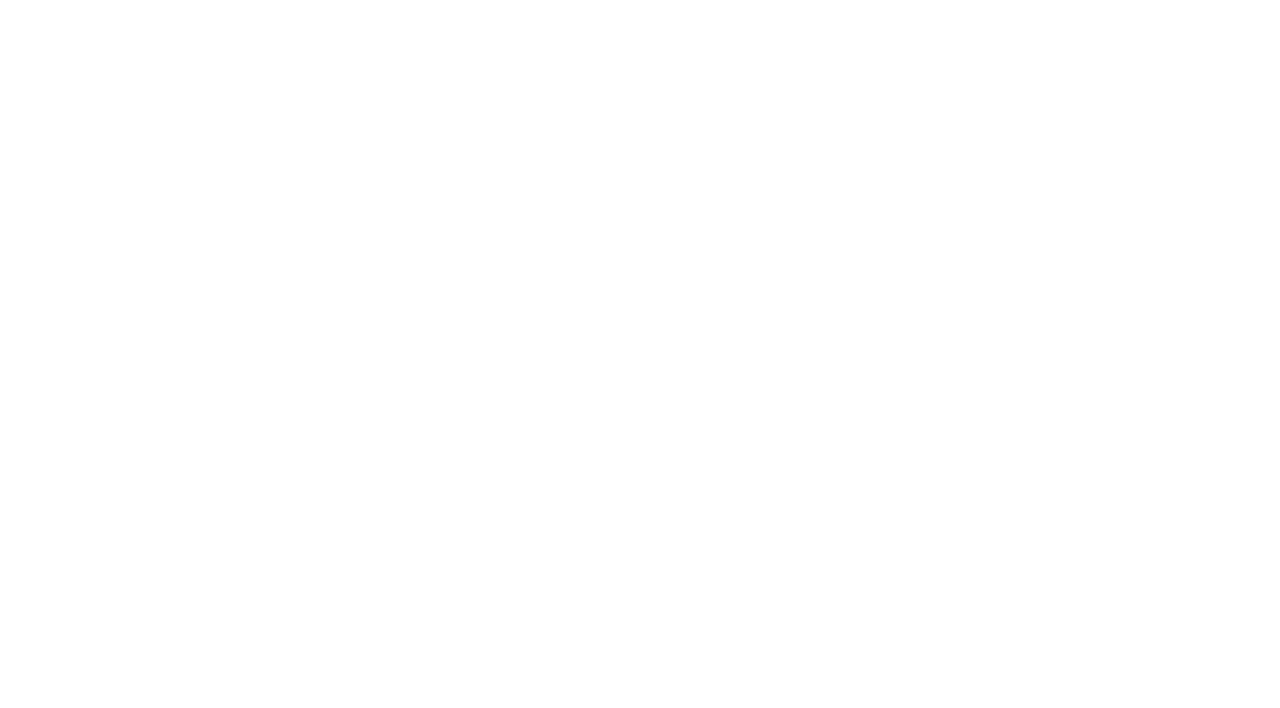
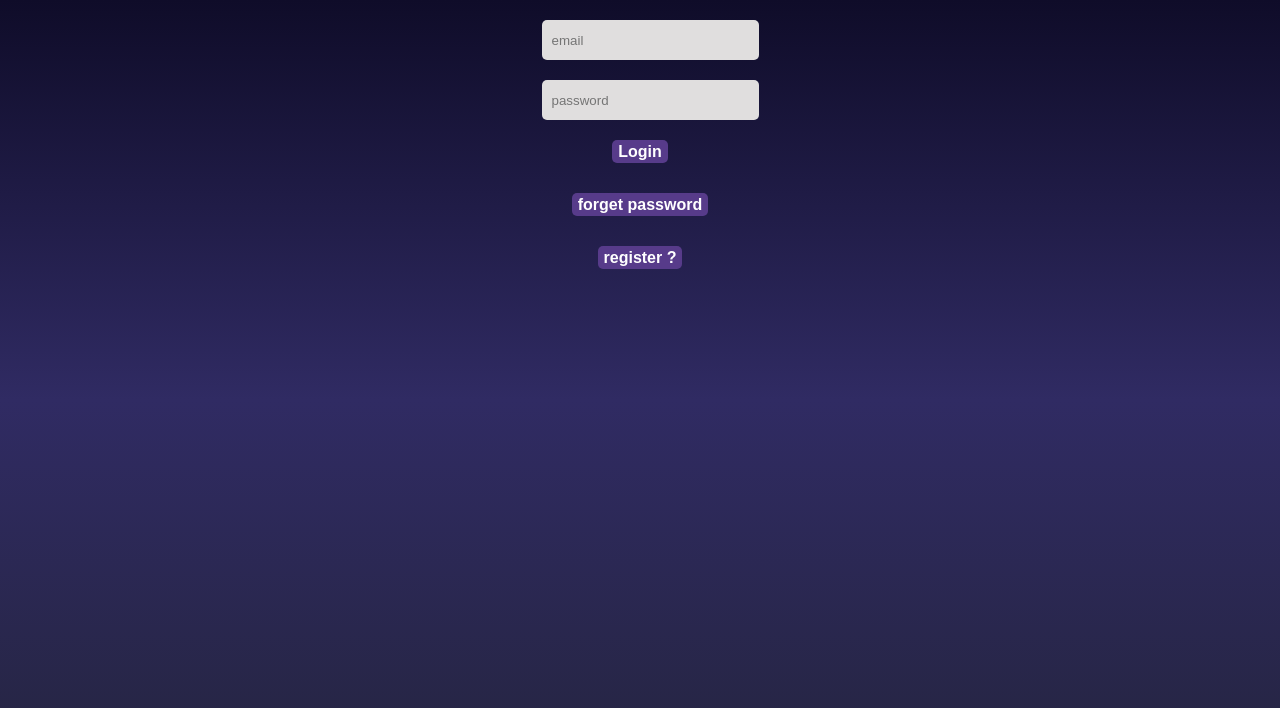
Before and after one commit to oridavidi100/football-events, a React (Create React App) app in the folder client/: page / in a window 1280 px wide. Before the commit this address had no page. Shown: the top 708 px of the page. Built offline with nearby package versions, Linux system fonts and the light colour scheme.

Commit message:
login design and funciunallty

```diff
--- a/client/src/components/Login.tsx
+++ b/client/src/components/Login.tsx
@@ -1,7 +1,85 @@
-import React from 'react';
+import React, { useEffect, useRef, useState } from 'react';
+import { useNavigate } from 'react-router-dom';
+import axios from 'axios';
+import './style/login.css';
+function Login() {
+  const email = useRef<string | any>('');
+  const password = useRef<string | any>('');
+  const [error, setError] = useState<string | any>('');
+  const navigate = useNavigate();
+  useEffect(() => {
+    //function that check if the user is logged in before
+    const getCookie = (name: string) => {
+      const value = `; ${document.cookie}`;
+      const parts: any = value.split(`; ${name}=`);
+      if (parts.length === 2) return parts.pop().split(';').shift();
+    };
 
-function Login() {
-  return <div>Login</div>;
+    if (getCookie('accessToken')) {
+      const config = {
+        headers: { Authorization: `Bearer ${getCookie('accessToken')}` },
+      };
+      axios
+        .post('http://localhost:5000/login', {}, config)
+        .then(res => {
+          console.log(res);
+          navigate('/HomePage');
+        })
+        .catch(err => {
+          console.log(err.response.data.error);
+        });
+    }
+  }, []);
+  const handleSubmit = async (
+    e: React.FormEvent<HTMLFormElement>
+  ): Promise<any> => {
+    try {
+      e.preventDefault();
+      console.log(email.current.value);
+      console.log(password.current.value);
+      const res = await axios.post('http://localhost:5000/login', {
+        email: email.current.value,
+        password: password.current.value,
+      });
+      document.cookie =
+        'accessToken' + '=' + res.data.accessToken + ';expires=' + '120';
+      navigate('/HomePage');
+    } catch (err: any) {
+      console.log(err.response.data.error);
+      setError(err.response.data.error);
+    }
+  };
+  return (
+    <div className="loginDiv">
+      <div className="shape"></div>
+      <div className="shape"></div>
+      <form className="loginForm" onSubmit={e => handleSubmit(e)}>
+        <input type="text" placeholder="email " ref={email} required={true} />
+        <input
+          type="password"
+          placeholder="password"
+          ref={password}
+          required={true}
+        />
+        <button type="submit">Login</button>
+      </form>
+      <div className="errorMessage">{error}</div>
+      <button
+        className="loginOptionsButtons"
+        type="button"
+        onClick={() => navigate('/forgetpassword')}
+      >
+        forget password
+      </button>
+      <button
+        className="loginOptionsButtons"
+        type="button"
+        onClick={() => navigate('/register')}
+      >
+        register ?
+      </button>
+    </div>
+  );
 }
 
 export default Login;
--- a/client/src/components/main.tsx
+++ b/client/src/components/main.tsx
@@ -1,18 +1,19 @@
 import React from 'react';
-import './App.css';
+// import './App.css';
 import { BrowserRouter as Router, Routes, Route } from 'react-router-dom';
 import NotFound from './NotFound';
 import Login from './Login';
+import HomePage from './HomePage';
 function App() {
   return (
     <Router>
       <div className="App">
         <Routes>
-          {/* <Route path="/:word/:partOfSpeech" element={<WordAndPos />} />
-          <Route path="/:word" element={<Word />} />
-          <Route path="/part-of-speech/:part" element={<RandomWord />} /> */}
+          {/* <Route path="/:word/:partOfSpeech" element={<WordAndPos />} /> */}
+          {/* <Route path="/:word" element={<Word />} /> */}
+          <Route path="/HomePage" element={<HomePage />} />
           <Route path="/notfound" element={<NotFound />} />
-          <Route path="/login" element={<Login />} />
+          <Route path="/" element={<Login />} />
         </Routes>
       </div>
     </Router>
--- /dev/null
+++ b/client/src/components/style/login.css
@@ -0,0 +1,51 @@
+.loginDiv {
+  text-align: center;
+  margin: 0;
+  padding: 0;
+  display: flex;
+  align-items: center;
+  min-height: 100vh;
+  font-family: 'Jost', sans-serif;
+  background: linear-gradient(to bottom, #0f0c29, #302b63, #24243e);
+  position: absolute;
+  top: 0;
+  left: 0;
+  bottom: 0;
+  right: 0;
+  height: 100%;
+  width: 100%;
+  flex-direction: column;
+  flex-wrap: nowrap;
+}
+input {
+  width: 100%;
+  height: 20px;
+  background: #e0dede;
+  justify-content: center;
+  display: flex;
+  margin: 20px auto;
+  padding: 10px;
+  border: none;
+  outline: none;
+  border-radius: 5px;
+}
+button {
+  /* width: 60%; */
+  height: 23px;
+  margin: 10px auto;
+  justify-content: center;
+  display: block;
+  color: #fff;
+  background: #573b8a;
+  font-size: 1em;
+  font-weight: bold;
+  margin-top: 20px;
+  outline: none;
+  border: none;
+  border-radius: 5px;
+  transition: 0.2s ease-in;
+  cursor: pointer;
+}
+button:hover {
+  background: #6d44b8;
+}
```
Also changed, not shown: client/src/components/style/App.css (added).
